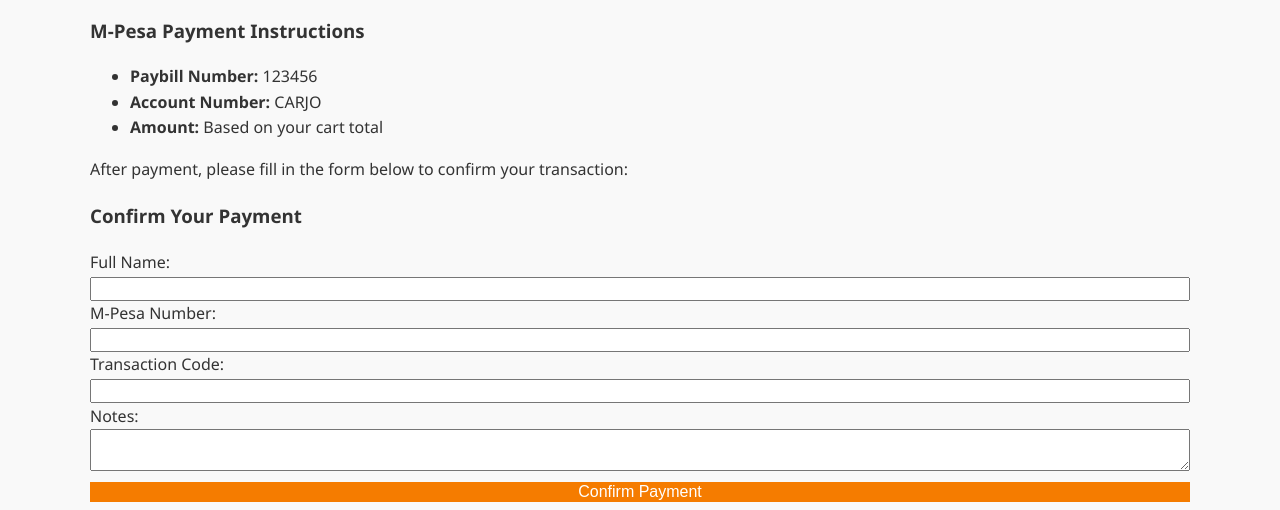
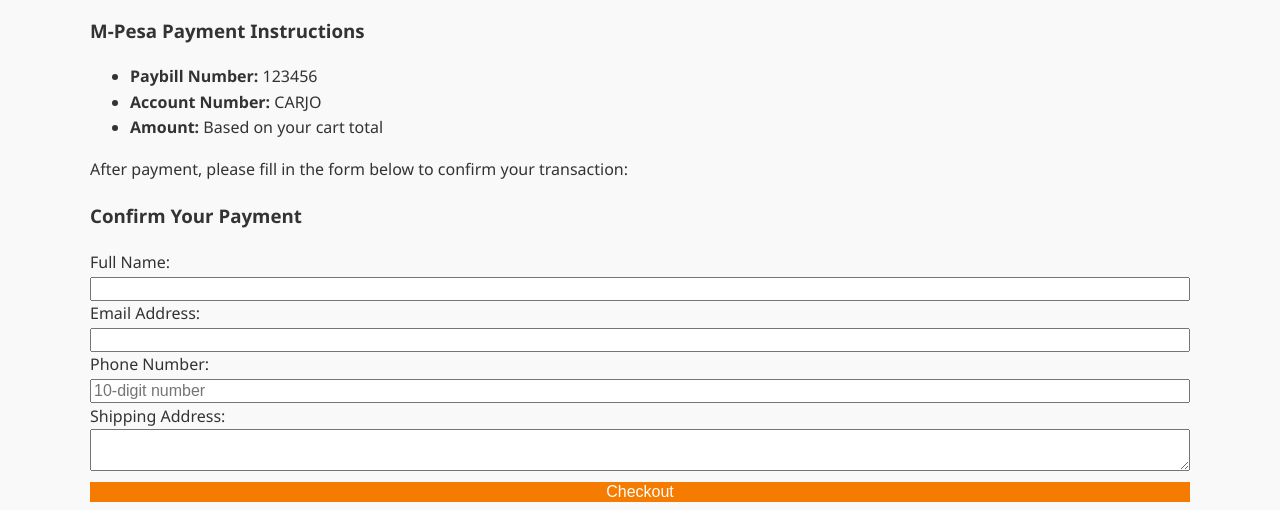
Before and after one commit to Nabea-ken/carjo, a plain HTML site: page checkout.html in a window 1280 px wide. Shown: the part 288-798 px from the top of the page. Drawn offline with Linux system fonts and the light colour scheme.

Commit message:
Update checkout.html

```diff
--- a/checkout.html
+++ b/checkout.html
@@ -56,21 +56,22 @@
       <p>After payment, please fill in the form below to confirm your transaction:</p>
 
       <h3>Confirm Your Payment</h3>
-      <form action="https://docs.google.com/forms/d/e/1FAIpQLScKg1wjm9E5xJNRmakhwnhTrsLG1cKpClaij_l6Yy3NebLeMA/formResponse" method="POST" target="hidden_iframe" onsubmit="submitted=true;">
-        <label for="fullName">Full Name:</label>
-        <input type="text" name="entry.2005620554" id="fullName" required>
+      <form id="checkoutForm">
+       <label for="name">Full Name:</label>
+       <input type="text" name="name" id="name" required />
 
-        <label for="mpesaNumber">M-Pesa Number:</label>
-        <input type="tel" name="entry.1045781291" id="mpesaNumber" required>
+       <label for="email">Email Address:</label>
+       <input type="email" name="email" id="email" required />
 
-        <label for="transactionCode">Transaction Code:</label>
-        <input type="text" name="entry.1065046570" id="transactionCode" required>
+       <label for="phone">Phone Number:</label>
+       <input type="tel" name="phone" id="phone" required pattern="\d{10}" placeholder="10-digit number" />
 
-        <label for="notes">Notes:</label>
-        <textarea name="entry.1166974658" id="notes"></textarea>
+       <label for="address">Shipping Address:</label>
+       <textarea name="address" id="address" required></textarea>
 
-        <button type="submit">Confirm Payment</button>
-<    </form>
+       <button type="submit">Checkout</button>
+       </form>
+
       <iframe name="hidden_iframe" style="display:none;" onload="if(submitted) { alert('Thank you! Your payment has been submitted.'); }"></iframe>
     </section>
   </main>
```
